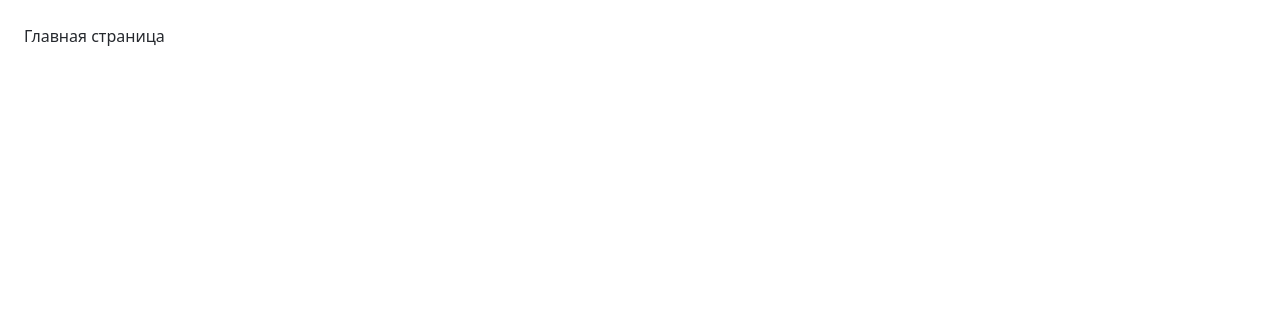
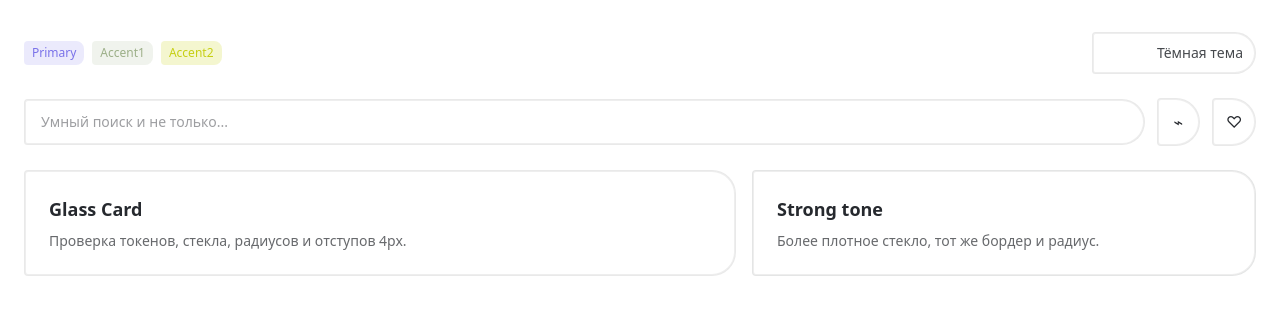
Before and after one commit to uniconsulting/sk_lkz_v1.0, a Next.js app in the folder apps/web/: page / in a window 1280 px wide. Shown: the top 314 px of the page. Built offline with nearby package versions, Linux system fonts and the light colour scheme.

Commit message:
Update page.tsx

```diff
--- a/apps/web/app/page.tsx
+++ b/apps/web/app/page.tsx
@@ -1,3 +1,49 @@
+'use client';
+
+import { useState } from 'react';
+import { Badge, BentoGrid, BentoTile, Card, Container, IconButton, Input, Switch } from '@sk/ui';
+
 export default function HomePage() {
-  return <main className="p-6">Главная страница</main>;
+  const [dark, setDark] = useState(false);
+
+  return (
+    <div className={dark ? 'dark' : ''}>
+      <Container className="py-8">
+        <div className="flex items-center justify-between gap-4">
+          <div className="flex items-center gap-2">
+            <Badge variant="primary">Primary</Badge>
+            <Badge variant="accent1">Accent1</Badge>
+            <Badge variant="accent2">Accent2</Badge>
+          </div>
+          <Switch checked={dark} onCheckedChange={setDark} label="Тёмная тема" />
+        </div>
+
+        <div className="mt-6 flex items-center gap-3">
+          <Input placeholder="Умный поиск и не только..." className="w-full" />
+          <IconButton aria-label="Калькулятор">⌁</IconButton>
+          <IconButton aria-label="Избранное">♡</IconButton>
+        </div>
+
+        <BentoGrid className="mt-6">
+          <BentoTile col="md:col-span-7">
+            <Card className="p-6">
+              <div className="text-lg font-semibold">Glass Card</div>
+              <div className="mt-2 text-fg/70 text-sm">
+                Проверка токенов, стекла, радиусов и отступов 4px.
+              </div>
+            </Card>
+          </BentoTile>
+
+          <BentoTile col="md:col-span-5">
+            <Card tone="strong" className="p-6">
+              <div className="text-lg font-semibold">Strong tone</div>
+              <div className="mt-2 text-fg/70 text-sm">
+                Более плотное стекло, тот же бордер и радиус.
+              </div>
+            </Card>
+          </BentoTile>
+        </BentoGrid>
+      </Container>
+    </div>
+  );
 }
```
